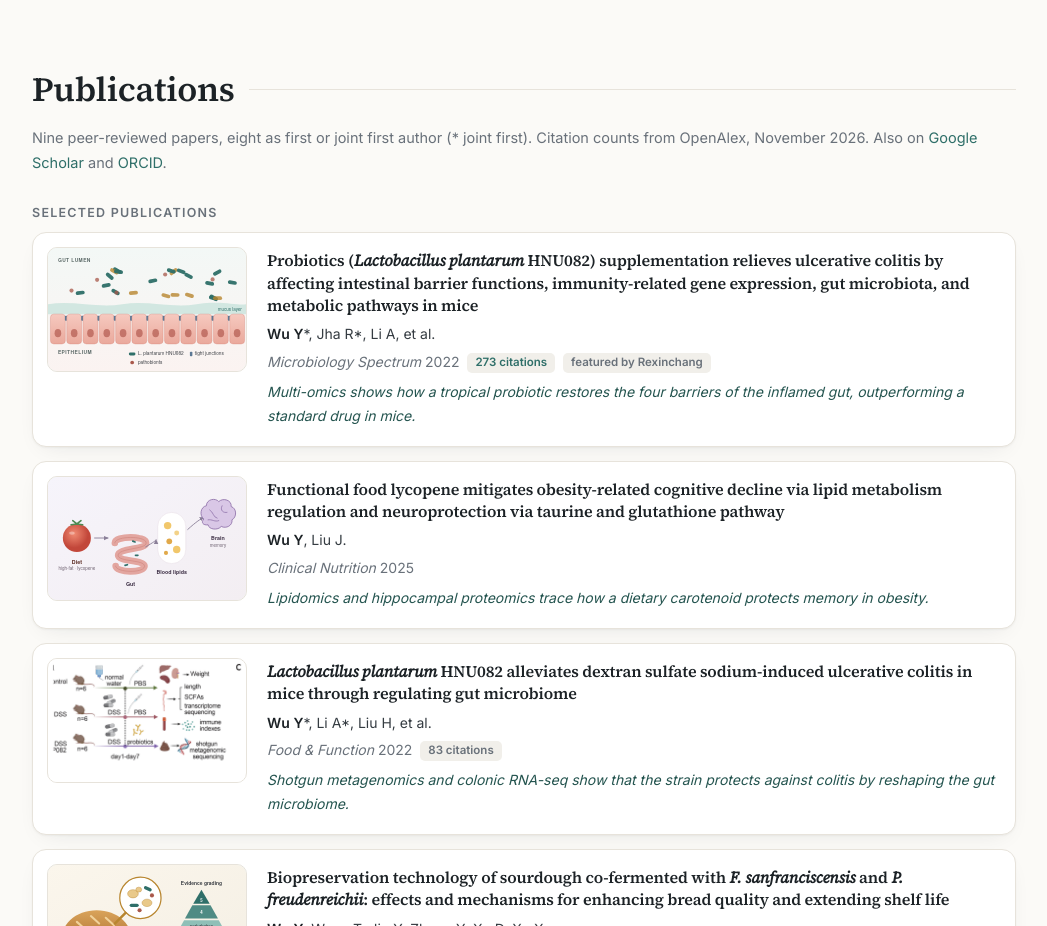
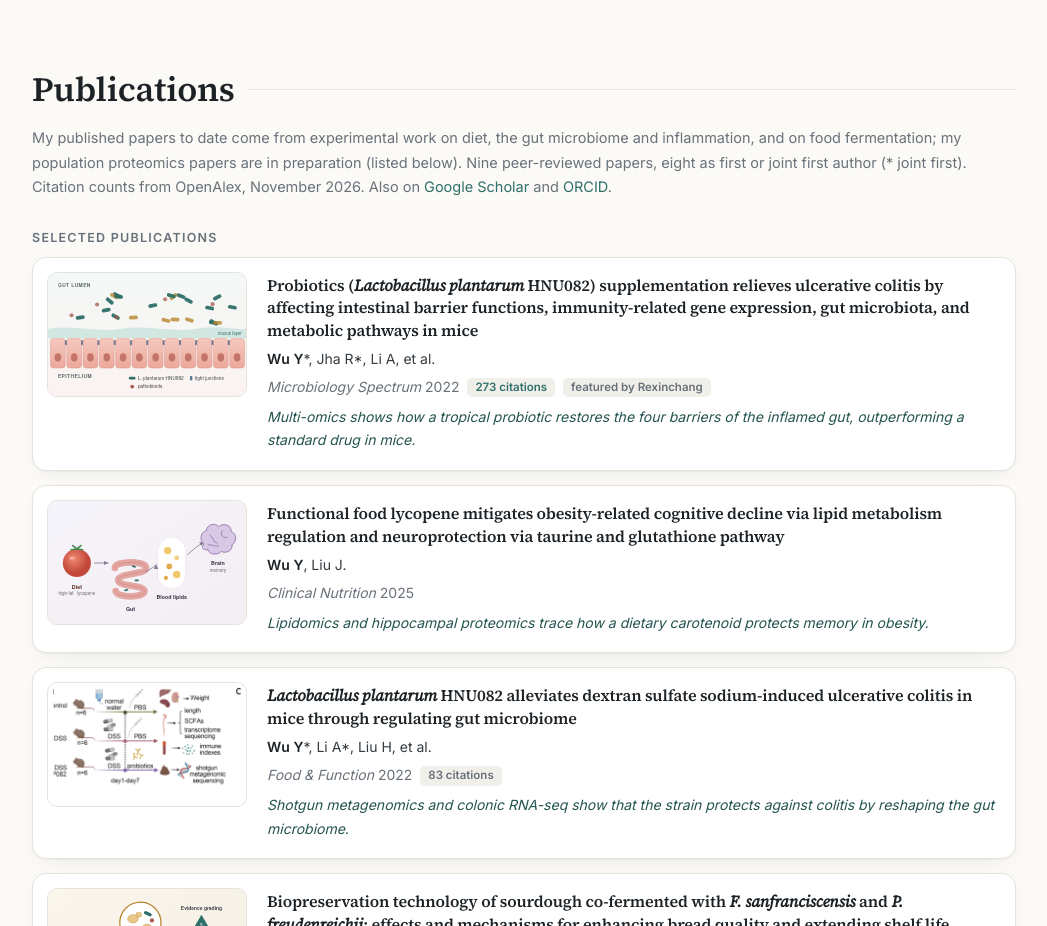
Before and after one commit to YuqingWu0520/YuqingWu0520.github.io, a plain HTML site: page index.html in a window 1280 px wide. Shown: the part 4940-5866 px from the top of the page, without its empty margins (116-1163 px from the left). Drawn offline with Linux system fonts and the light colour scheme.

Commit message:
Restore study details; add note on published work

```diff
--- a/index.html
+++ b/index.html
@@ -197,7 +197,7 @@
 
 <section id="publications">
   <h2>Publications</h2>
-  <p class="note">Nine peer-reviewed papers, eight as first or joint first author (* joint first). Citation counts from OpenAlex, November 2026. Also on <a href="https://scholar.google.com/citations?user=GdOddpIAAAAJ">Google Scholar</a> and <a href="https://orcid.org/0000-0003-3140-166X">ORCID</a>.</p>
+  <p class="note">My published papers to date come from experimental work on diet, the gut microbiome and inflammation, and on food fermentation; my population proteomics papers are in preparation (listed below). Nine peer-reviewed papers, eight as first or joint first author (* joint first). Citation counts from OpenAlex, November 2026. Also on <a href="https://scholar.google.com/citations?user=GdOddpIAAAAJ">Google Scholar</a> and <a href="https://orcid.org/0000-0003-3140-166X">ORCID</a>.</p>
 
   <h3 class="sub">Selected publications</h3>
   <div class="selpubs">
```
Also changed, not shown: 1 other file.
